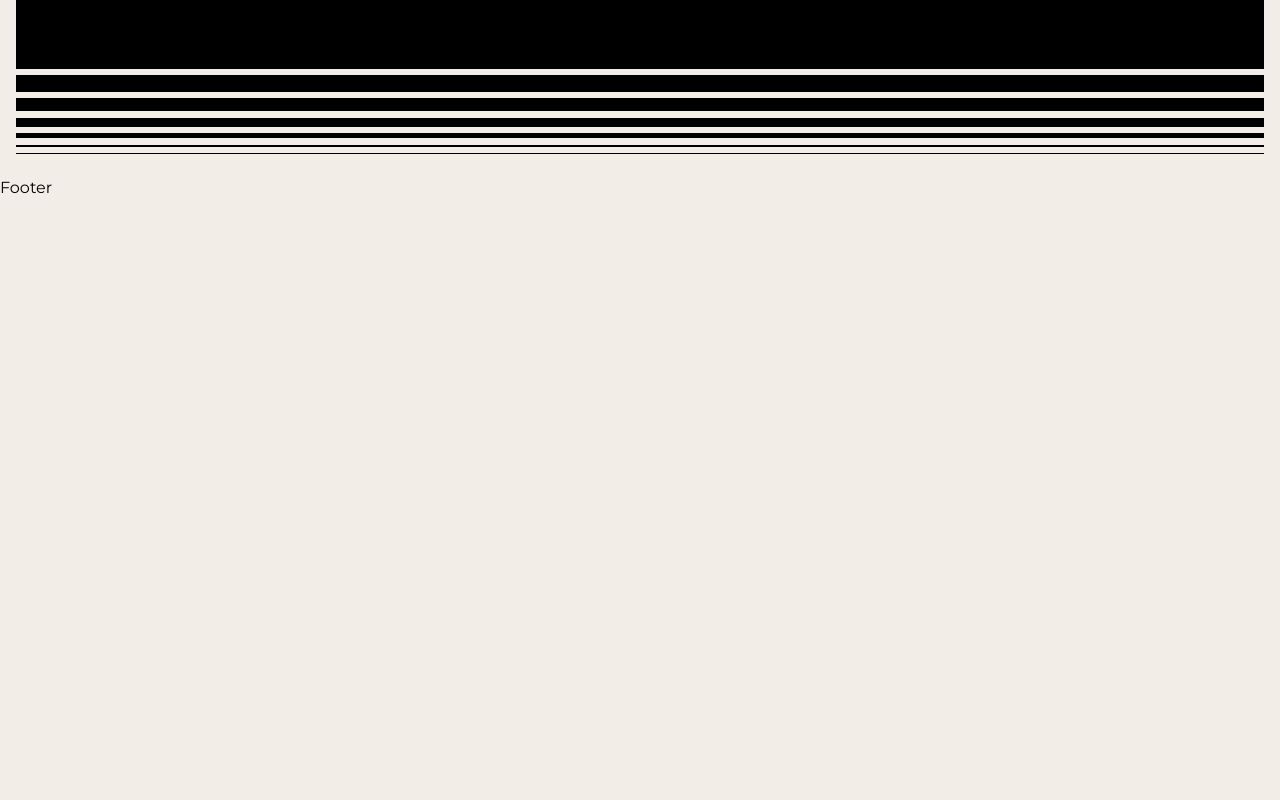
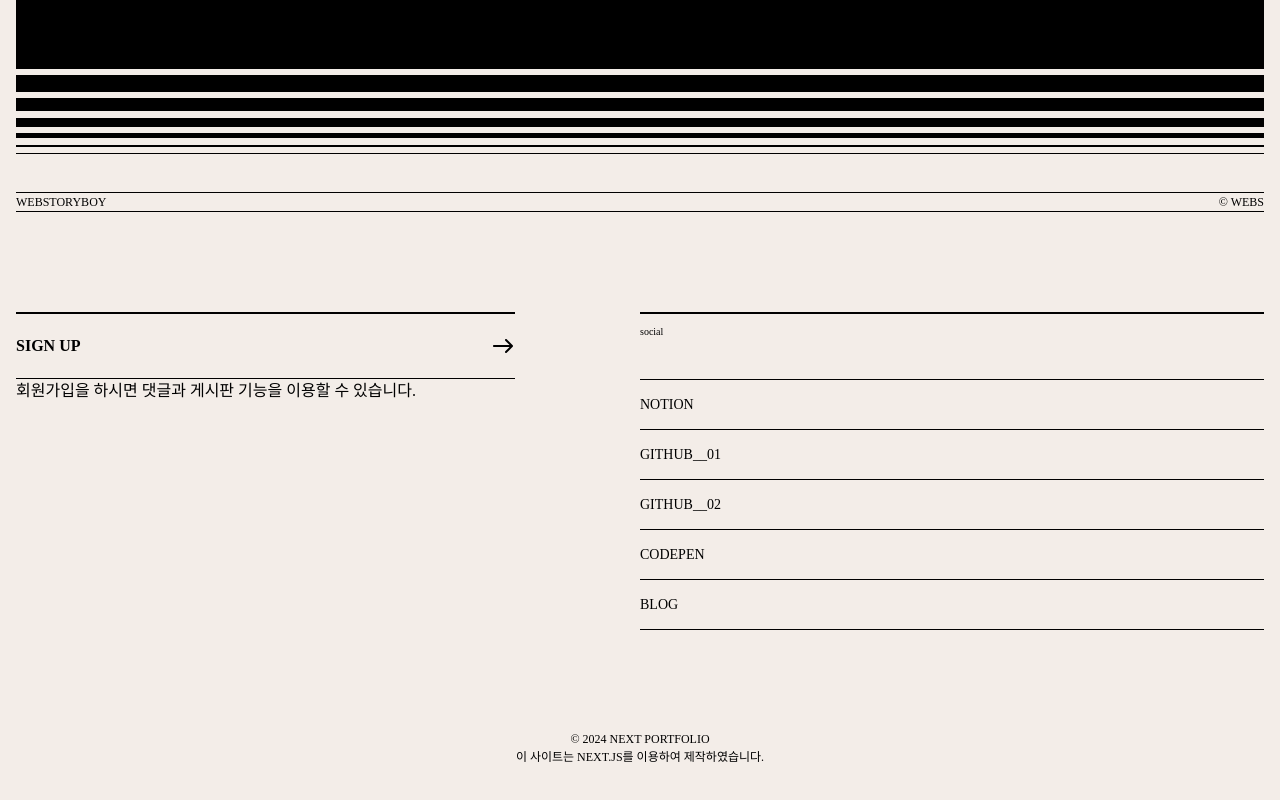
Before and after one commit to alliejj99/port2024-next, a Next.js app: page / in a window 1280 px wide. Shown: the part 6535-7335 px from the top of the page. Before the commit the page ends 6735 px from the top, so only its background shows below. Built offline with nearby package versions, Linux system fonts and the light colour scheme; a small style sheet from the web is missing; a web font is replaced by a local one.

Commit message:
푸터 영역

```diff
--- a/src/assets/scss/section/_footer.scss
+++ b/src/assets/scss/section/_footer.scss
@@ -0,0 +1,109 @@
+#footer {
+  font-family: var(--mainKor-font);
+}
+
+.footer__inner {
+  padding: 16px;
+
+  .footer__text {
+    font-size: 12px;
+    text-transform: uppercase;
+    border-top: 1px solid var(--black);
+    border-bottom: 1px solid var(--black);
+    display: flex;
+    justify-content: space-between;
+  }
+
+  .footer__info {
+    display: flex;
+    justify-content: space-between;
+    margin: 100px 0;
+
+    @media (max-width: 800px) {
+      flex-direction: column;
+    }
+
+    .left {
+      width: 40%;
+
+      @media (max-width: 800px) {
+        width: 100%;
+      }
+
+      .title {
+        border-top: 2px solid var(--black);
+        border-bottom: 1px solid var(--black);
+        padding: 20px 0;
+        text-transform: uppercase;
+        font-weight: 700;
+        background: url(../../img/arrow.svg) no-repeat right 20px;
+        transition: all 0.3s;
+
+        &:hover {
+          background-color: var(--black400);
+          padding-left: 10px;
+          border-color: transparent;
+        }
+      }
+
+      .desc {
+        font-size: 12px;
+        padding-top: 20px;
+
+        @media (max-width: 800px) {
+          margin-bottom: 40px;
+        }
+      }
+    }
+
+    .right {
+      width: 50%;
+
+      @media (max-width: 800px) {
+        width: 100%;
+      }
+
+      h3 {
+        border-top: 2px solid var(--black);
+        font-size: 10px;
+        margin-bottom: 40px;
+        padding-top: 10px;
+      }
+
+      ul {
+        border-top: 1px solid var(--black);
+
+        li {
+          border-bottom: 1px solid var(--black);
+
+          a {
+            padding: 14px 0;
+            font-size: 14px;
+            display: inline-block;
+            text-transform: uppercase;
+          }
+
+          em {
+            font-size: 12px;
+            padding-left: 10px;
+            opacity: 0;
+            transition: all 0.3s;
+          }
+
+          &:hover {
+            em {
+              opacity: 1;
+            }
+          }
+        }
+      }
+    }
+  }
+
+  .footer__right {
+    text-align: center;
+    text-transform: uppercase;
+    font-size: 12px;
+    margin-bottom: 20px;
+  }
+}
--- a/src/components/Footer.jsx
+++ b/src/components/Footer.jsx
@@ -1,8 +1,40 @@
-import React from 'react'
+import React from "react";
+
+import { footerText } from "../constants";
 
 const Footer = () => {
   return (
-    <div>Footer</div>
+    <footer id="footer" role="contentinfo">
+      <div className="footer__inner">
+        <div className="footer__text">
+          <span>webstoryboy</span>
+          <span>© webs</span>
+        </div>
+        <div className="footer__info">
+          <div className="left">
+            <div className="title">
+              <a href="#">sign up</a>
+            </div>
+            <p>회원가입을 하시면 댓글과 게시판 기능을 이용할 수 있습니다.</p>
+          </div>
+          <div className="right">
+            <h3>social</h3>
+            <ul>
+              {footerText.map((footer, index) => (
+                <li key={index}>
+                  <a href={footer.link}>{footer.title}</a>
+                  <em>{footer.desc}</em>
+                </li>
+              ))}
+            </ul>
+          </div>
+        </div>
+        <div className="footer__right">
+          © 2024 Next PortFolio<br />
+          이 사이트는 Next.js를 이용하여 제작하였습니다.
+        </div>
+      </div>
+    </footer>
   )
 }
 
--- a/src/constants/index.js
+++ b/src/constants/index.js
@@ -207,38 +207,28 @@
 
 export const footerText = [
   {
-    title: "youtube",
-    desc: "유튜브에 오시면 더 많은 강의를 볼 수 있습니다.",
-    link: "https://www.youtube.com/@Webstoryboy",
+    title: "notion",
+    desc: "UI/UX 개발자, 장아름은 어떤 사람인가 더 알 수 있습니다.",
+    link: "https://languid-argon-8f2.notion.site/UI-UX-a02309618af04592a862aa2467c95722?pvs=4",
   },
   {
-    title: "github",
-    desc: "깃헙에 오시면 더 많은 소스를 볼 수 있습니다.",
-    link: "https://github.com/webstoryboy",
+    title: "github__01",
+    desc: "프론트엔드와 퍼블리셔를 같이 작업중인 소스들을 볼 수 있습니다.",
+    link: "https://github.com/alliejj99",
+  },
+  {
+    title: "github__02",
+    desc: "퍼블리셔를 준비할때 참고할 수 있는 다양한 소스들을 볼 수 있습니다.",
+    link: "https://github.com/alliejj99",
+  },
+  {
+    title: "CodePen",
+    desc: "다양한 효과들및 작업중인 이벤트등을 확인할 수 있습니다.",
+    link: "https://codepen.io/jangar6",
   },
   {
     title: "blog",
-    desc: "블러그에 오시면 더 많은 정보를 볼 수 있습니다.",
-    link: "https://webstoryboy.co.kr",
-  },
-  {
-    title: "gsap",
-    desc: "GSAP에 오시면 더 많은 강의를 볼 수 있습니다.",
-    link: "https://www.youtube.com/playlist?list=PL4UVBBIc6giL8-6jvrClimg0cFL-Muqiq",
-  },
-  {
-    title: "react",
-    desc: "리액트로 만든 사이트를 같이 만들어 봅니다.",
-    link: "https://github.com/webstoryboy/port2023-react",
-  },
-  {
-    title: "vue",
-    desc: "뷰로 만든 사이트를 같이 만들어 봅니다.",
-    link: "https://github.com/webstoryboy/port2023-vue",
-  },
-  {
-    title: "next",
-    desc: "넥스트로 만든 사이트를 같이 만들어 봅니다.",
-    link: "https://github.com/webstoryboy/port2023-next",
+    desc: "기본적인 스킬및 작업들을 정리한것을 확인 할 수 있습니다.",
+    link: "https://jangar6.github.io/dothome1/",
   },
 ];
```
